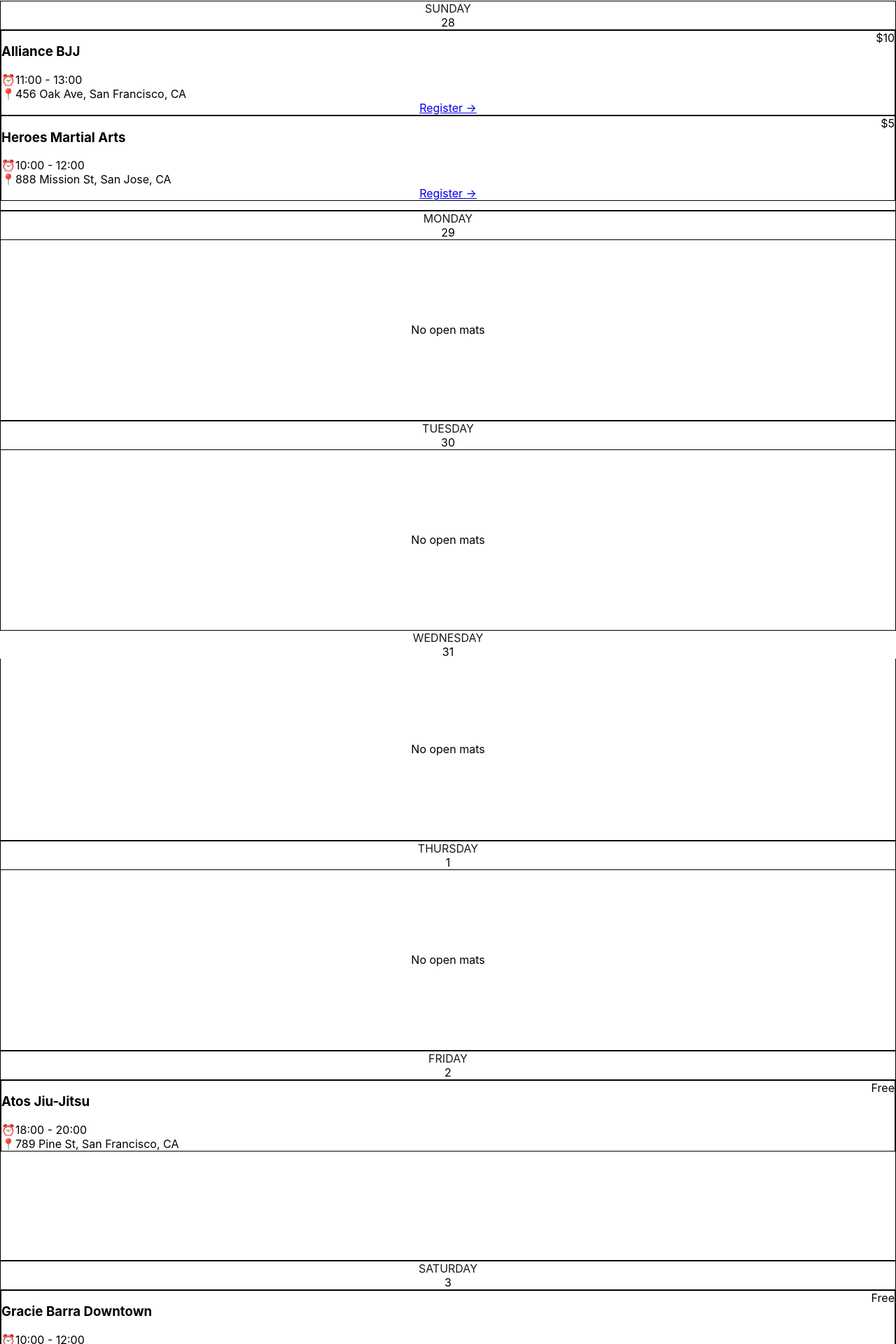
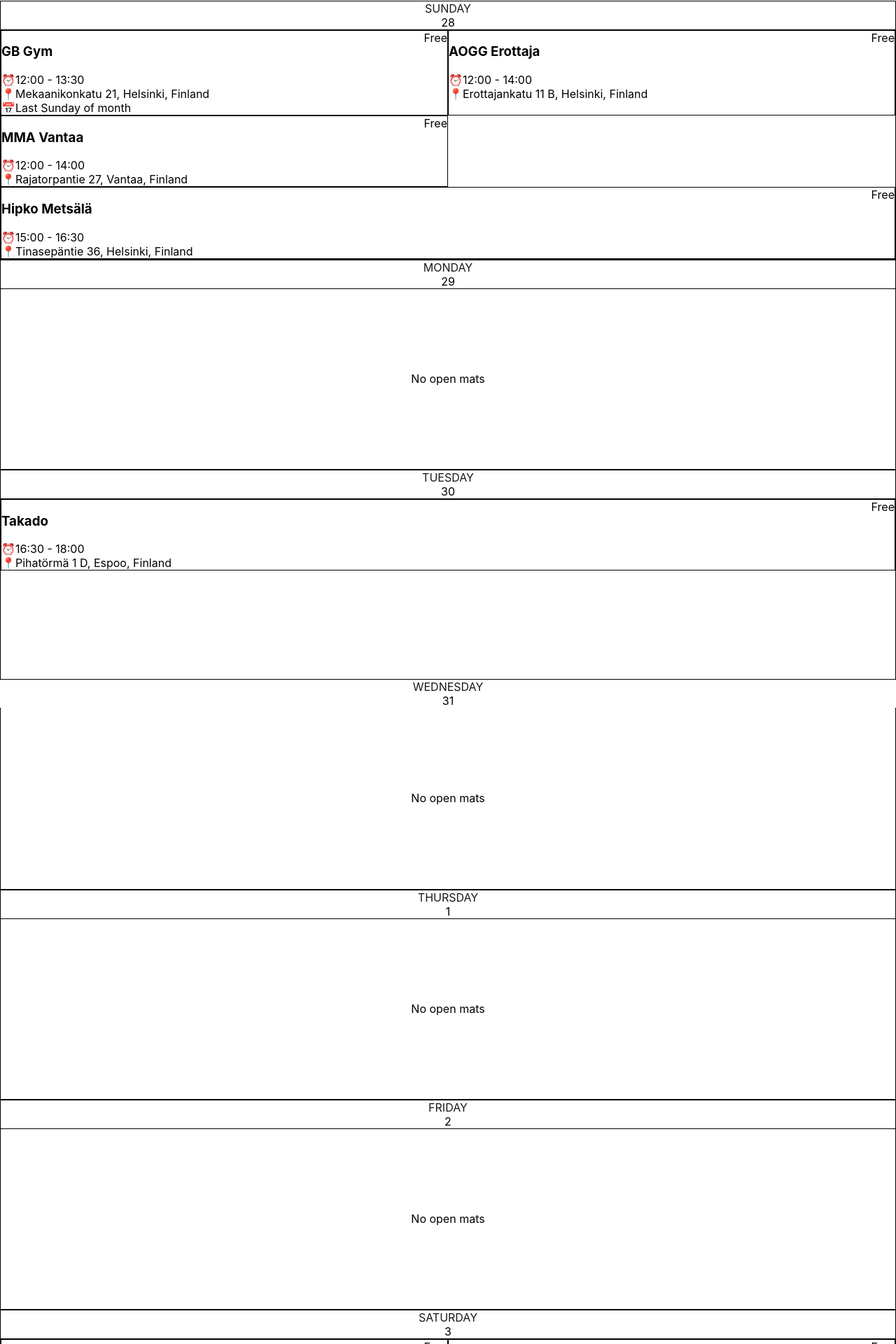
Before and after one commit to malmgrek/helsinki-open-mats, a React (Vite) app in the folder bjj-open-mats/: page / in a window 1280 px wide. Shown: the part 380-2300 px from the top of the page at 70% size. Built offline with nearby package versions, Linux system fonts and the light colour scheme.

Commit message:
Add real data

```diff
--- a/bjj-open-mats/src/components/SessionCard.tsx
+++ b/bjj-open-mats/src/components/SessionCard.tsx
@@ -4,6 +4,16 @@
 interface SessionCardProps {
   session: OpenMatSession;
 }
+
+const DAYS_OF_WEEK = [
+  'Sunday',
+  'Monday',
+  'Tuesday',
+  'Wednesday',
+  'Thursday',
+  'Friday',
+  'Saturday',
+];
 
 export function SessionCard({ session }: SessionCardProps): JSX.Element {
   const formatCost = (cost: number): string => {
@@ -36,10 +46,12 @@
           <span className="text-gray-500 leading-snug">{session.address}</span>
         </div>
 
-        {session.frequency === 'monthly' && session.monthlyDate && (
+        {session.frequency === 'monthly' && session.monthlyOccurrence && (
           <div className="flex items-start">
             <span className="mr-1.5">📅</span>
-            <span className="text-gray-500">Monthly - {session.monthlyDate}th</span>
+            <span className="text-gray-500">
+              {session.monthlyOccurrence.charAt(0).toUpperCase() + session.monthlyOccurrence.slice(1)} {DAYS_OF_WEEK[session.dayOfWeek]} of month
+            </span>
           </div>
         )}
 
--- a/bjj-open-mats/src/components/WeekCalendar.tsx
+++ b/bjj-open-mats/src/components/WeekCalendar.tsx
@@ -46,14 +46,79 @@
     );
   };
 
+  const calculateOccurrenceInMonth = (date: Date): number => {
+    return Math.ceil(date.getDate() / 7);
+  };
+
+  const isLastOccurrenceOfDayInMonth = (date: Date): boolean => {
+    const nextWeek = new Date(date);
+    nextWeek.setDate(date.getDate() + 7);
+    return nextWeek.getMonth() !== date.getMonth();
+  };
+
+  const parseTimeToMinutes = (time: string): number => {
+    const [hours, minutes] = time.split(':').map(Number);
+    return hours * 60 + minutes;
+  };
+
+  const checkOverlap = (session1: OpenMatSession, session2: OpenMatSession): boolean => {
+    const start1 = parseTimeToMinutes(session1.startTime);
+    const end1 = parseTimeToMinutes(session1.endTime);
+    const start2 = parseTimeToMinutes(session2.startTime);
+    const end2 = parseTimeToMinutes(session2.endTime);
+
+    return start1 < end2 && start2 < end1;
+  };
+
+  const groupOverlappingSessions = (sessions: OpenMatSession[]): OpenMatSession[][] => {
+    if (sessions.length === 0) return [];
+
+    const groups: OpenMatSession[][] = [];
+    let currentGroup: OpenMatSession[] = [sessions[0]];
+
+    for (let i = 1; i < sessions.length; i++) {
+      const currentSession = sessions[i];
+      const lastInGroup = currentGroup[currentGroup.length - 1];
+
+      if (checkOverlap(lastInGroup, currentSession)) {
+        currentGroup.push(currentSession);
+      } else {
+        groups.push(currentGroup);
+        currentGroup = [currentSession];
+      }
+    }
+
+    groups.push(currentGroup);
+    return groups;
+  };
+
   const getSessionsForDay = (dayOfWeek: number, date: Date): OpenMatSession[] => {
-    return sessions.filter((session) => {
+    const filteredSessions = sessions.filter((session) => {
       if (session.frequency === 'weekly') {
         return session.dayOfWeek === dayOfWeek;
-      } else if (session.frequency === 'monthly' && session.monthlyDate) {
-        return session.dayOfWeek === dayOfWeek && date.getDate() === session.monthlyDate;
+      } else if (session.frequency === 'monthly' && session.monthlyOccurrence) {
+        if (session.dayOfWeek !== dayOfWeek) return false;
+
+        const occurrenceInMonth = calculateOccurrenceInMonth(date);
+        const isLastOccurrence = isLastOccurrenceOfDayInMonth(date);
+
+        if (session.monthlyOccurrence === 'last') {
+          return isLastOccurrence;
+        } else {
+          const occurrenceMap: Record<string, number> = {
+            first: 1,
+            second: 2,
+            third: 3,
+            fourth: 4
+          };
+          return occurrenceInMonth === occurrenceMap[session.monthlyOccurrence];
+        }
       }
       return false;
+    });
+
+    return filteredSessions.sort((a, b) => {
+      return parseTimeToMinutes(a.startTime) - parseTimeToMinutes(b.startTime);
     });
   };
 
@@ -89,6 +154,7 @@
       <div className="grid grid-cols-1 sm:grid-cols-2 lg:grid-cols-7 gap-3">
         {weekDates.map((date, index) => {
           const daySessions = getSessionsForDay(index, date);
+          const sessionGroups = groupOverlappingSessions(daySessions);
           const todayClass = isToday(date);
 
           return (
@@ -104,9 +170,19 @@
                 <div className="text-2xl font-bold mt-1">{date.getDate()}</div>
               </div>
               <div className="flex-1 bg-gray-50 rounded-b-xl p-3 space-y-2 border border-t-0 border-gray-200">
-                {daySessions.length > 0 ? (
-                  daySessions.map((session) => (
-                    <SessionCard key={session.id} session={session} />
+                {sessionGroups.length > 0 ? (
+                  sessionGroups.map((group, groupIdx) => (
+                    <div key={groupIdx}>
+                      {group.length > 1 ? (
+                        <div className="grid grid-cols-2 gap-2">
+                          {group.map((session) => (
+                            <SessionCard key={session.id} session={session} />
+                          ))}
+                        </div>
+                      ) : (
+                        <SessionCard key={group[0].id} session={group[0]} />
+                      )}
+                    </div>
                   ))
                 ) : (
                   <div className="flex items-center justify-center h-full">
--- a/bjj-open-mats/src/data/mockData.ts
+++ b/bjj-open-mats/src/data/mockData.ts
@@ -3,73 +3,124 @@
 export const mockOpenMatSessions: OpenMatSession[] = [
   {
     id: '1',
-    gymName: 'Gracie Barra Downtown',
-    address: '123 Main St, San Francisco, CA',
-    dayOfWeek: 6, // Saturday
-    startTime: '10:00',
+    gymName: 'Loop Jiu-Jitsu',
+    address: 'Takkatie 7, Helsinki, Finland',
+    dayOfWeek: 6,
+    startTime: '10:30',
     endTime: '12:00',
     frequency: 'weekly',
     cost: 0,
-    contactInfo: 'contact@gbdowntown.com',
-    registrationLink: 'https://gbdowntown.com/open-mat',
+    contactInfo: 'https://www.loopmartialarts.fi',
   },
   {
     id: '2',
-    gymName: 'Alliance BJJ',
-    address: '456 Oak Ave, San Francisco, CA',
-    dayOfWeek: 0, // Sunday
+    gymName: 'Helsingin Ju-Jutsuklubi',
+    address: 'Kaapelitehdas D-rappu 4. krs, Helsinki, Finland',
+    dayOfWeek: 6,
+    startTime: '13:00',
+    endTime: '15:00',
+    frequency: 'weekly',
+    cost: 0,
+    contactInfo: 'contact@hjjk.fi',
+  },
+  {
+    id: '3',
+    gymName: 'GB Gym',
+    address: 'Mekaanikonkatu 21, Helsinki, Finland',
+    dayOfWeek: 0,
+    startTime: '12:00',
+    endTime: '13:30',
+    frequency: 'monthly',
+    monthlyOccurrence: 'last',
+    cost: 0,
+    contactInfo: 'https://gbgym.com',
+  },
+  {
+    id: '4',
+    gymName: 'Hipko Metsälä',
+    address: 'Tinasepäntie 36, Helsinki, Finland',
+    dayOfWeek: 0,
+    startTime: '15:00',
+    endTime: '16:30',
+    frequency: 'weekly',
+    cost: 0,
+    contactInfo: 'https://hipko.fi',
+  },
+  {
+    id: '5',
+    gymName: 'Dojo',
+    address: 'Pursimiehenkatu 14, Helsinki, Finland',
+    dayOfWeek: 6,
     startTime: '11:00',
     endTime: '13:00',
     frequency: 'weekly',
-    cost: 10,
-    contactInfo: '(555) 123-4567',
-    registrationLink: 'https://alliancebjj.com/register',
-  },
-  {
-    id: '3',
-    gymName: 'Atos Jiu-Jitsu',
-    address: '789 Pine St, San Francisco, CA',
-    dayOfWeek: 5, // Friday
-    startTime: '18:00',
-    endTime: '20:00',
-    frequency: 'weekly',
     cost: 0,
-    contactInfo: 'info@atosbjj.com',
-  },
-  {
-    id: '4',
-    gymName: 'Ralph Gracie Academy',
-    address: '321 Market St, San Francisco, CA',
-    dayOfWeek: 3, // Wednesday
-    startTime: '19:00',
-    endTime: '21:00',
-    frequency: 'monthly',
-    monthlyDate: 15,
-    cost: 15,
-    contactInfo: '(555) 987-6543',
-    registrationLink: 'https://ralphgracie.com/open-mat',
-  },
-  {
-    id: '5',
-    gymName: 'Caio Terra Academy',
-    address: '555 Valencia St, San Francisco, CA',
-    dayOfWeek: 6, // Saturday
-    startTime: '09:00',
-    endTime: '11:00',
-    frequency: 'weekly',
-    cost: 0,
-    contactInfo: 'contact@caioterrra.com',
+    contactInfo: 'https://dojohelsinki.fi',
   },
   {
     id: '6',
-    gymName: 'Heroes Martial Arts',
-    address: '888 Mission St, San Jose, CA',
-    dayOfWeek: 0, // Sunday
-    startTime: '10:00',
-    endTime: '12:00',
+    gymName: 'Tundra Jiu-Jitsu',
+    address: 'Suomalaistentie 7, Espoo, Finland',
+    dayOfWeek: 6,
+    startTime: '11:15',
+    endTime: '12:45',
     frequency: 'weekly',
-    cost: 5,
-    contactInfo: 'info@heroesma.com',
-    registrationLink: 'https://heroesma.com/open-mat',
+    cost: 0,
+    contactInfo: 'https://tundrajiujitsu.fi',
+  },
+  {
+    id: '7',
+    gymName: 'Takado',
+    address: 'Pihatörmä 1 D, Espoo, Finland',
+    dayOfWeek: 2,
+    startTime: '16:30',
+    endTime: '18:00',
+    frequency: 'weekly',
+    cost: 0,
+    contactInfo: 'https://takado.fi',
+  },
+  {
+    id: '8',
+    gymName: 'Takado',
+    address: 'Pihatörmä 1 D, Espoo, Finland',
+    dayOfWeek: 6,
+    startTime: '11:00',
+    endTime: '13:00',
+    frequency: 'weekly',
+    cost: 0,
+    contactInfo: 'https://takado.fi',
+  },
+  {
+    id: '9',
+    gymName: 'AOGG Sörnäinen',
+    address: 'Suvilahdenkatu 10 E, Helsinki, Finland',
+    dayOfWeek: 6,
+    startTime: '12:00',
+    endTime: '14:00',
+    frequency: 'weekly',
+    cost: 0,
+    contactInfo: 'https://artofgroundgames.com',
+  },
+  {
+    id: '10',
+    gymName: 'AOGG Erottaja',
+    address: 'Erottajankatu 11 B, Helsinki, Finland',
+    dayOfWeek: 0,
+    startTime: '12:00',
+    endTime: '14:00',
+    frequency: 'weekly',
+    cost: 0,
+    contactInfo: 'https://artofgroundgames.com',
+  },
+  {
+    id: '11',
+    gymName: 'MMA Vantaa',
+    address: 'Rajatorpantie 27, Vantaa, Finland',
+    dayOfWeek: 0,
+    startTime: '12:00',
+    endTime: '14:00',
+    frequency: 'weekly',
+    cost: 0,
+    contactInfo: 'https://mmavantaa.net',
   },
 ];
--- a/bjj-open-mats/src/types/OpenMatSession.ts
+++ b/bjj-open-mats/src/types/OpenMatSession.ts
@@ -1,4 +1,3 @@
-
 export interface OpenMatSession {
   id: string;
   gymName: string;
@@ -7,7 +6,7 @@
   startTime: string; // HH:MM format
   endTime: string;
   frequency: 'weekly' | 'monthly';
-  monthlyDate?: number; // Day of month if monthly
+  monthlyOccurrence?: 'first' | 'second' | 'third' | 'fourth' | 'last'; // Which occurrence in month
   cost: number; // 0 for free
   contactInfo: string;
   registrationLink?: string;
```
